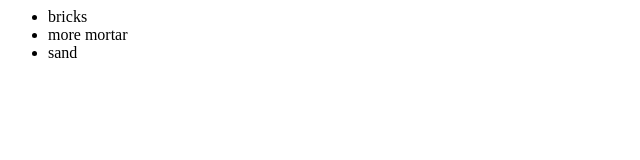
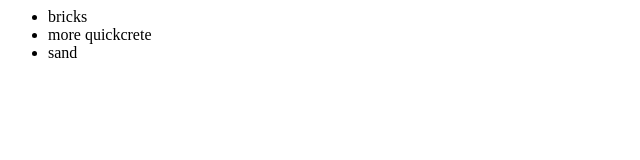
Before and after one commit to dlaki/gitTest, a plain HTML site: page index.html in a window 1280 px wide. Shown: the full height of the page, 0-640 px from the left. Drawn offline with Linux system fonts and the light colour scheme.

Commit message:
modified index.html to give more details to more mortar item

```diff
--- a/index.html
+++ b/index.html
@@ -3,7 +3,7 @@
 	<div>
 		<ul>
 			<li>bricks</li>
-			<li>more mortar</li>
+			<li>more quickcrete</li>
 			<li>sand</li>
 		</ul>
 	</div>
```
